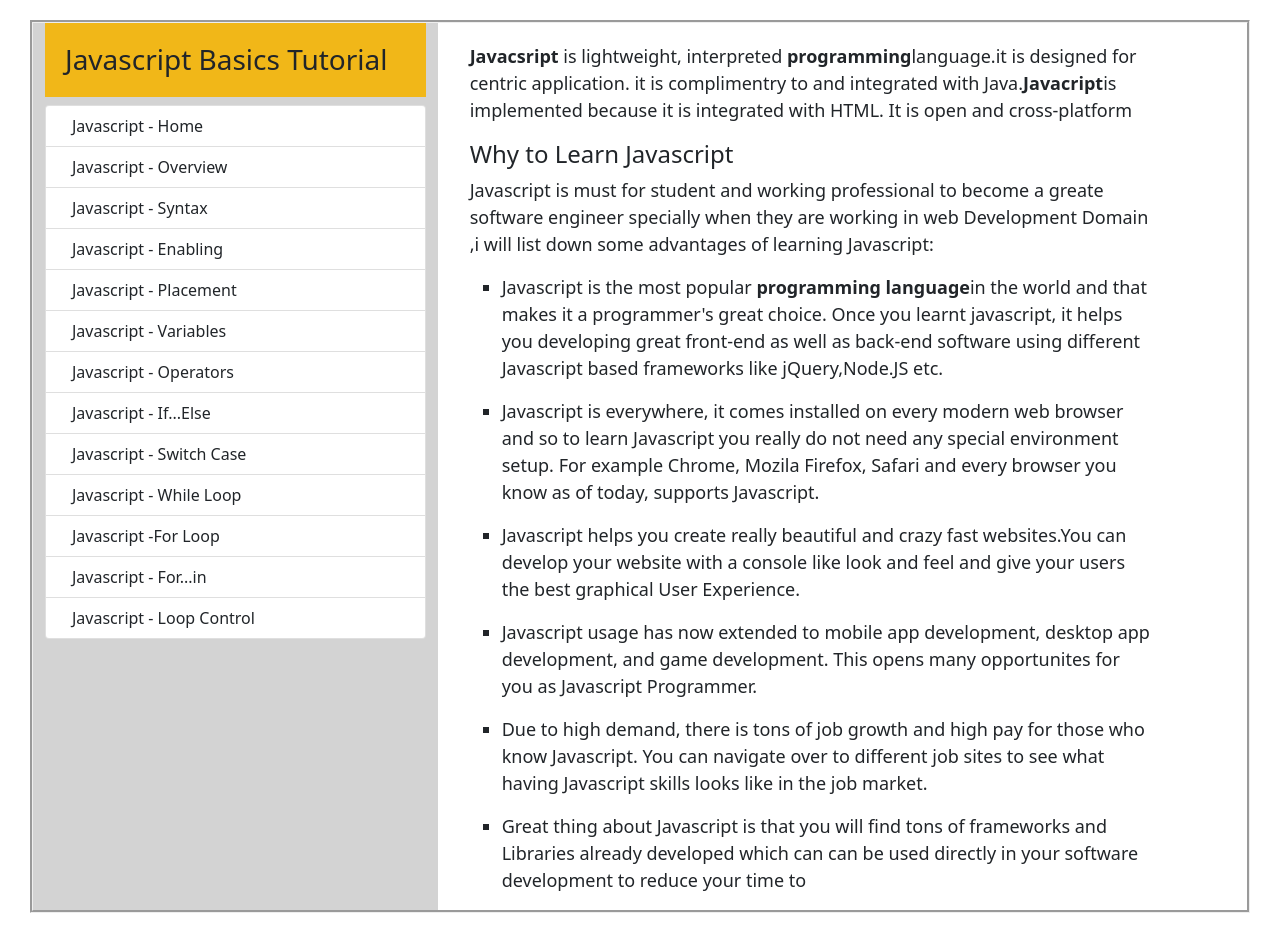
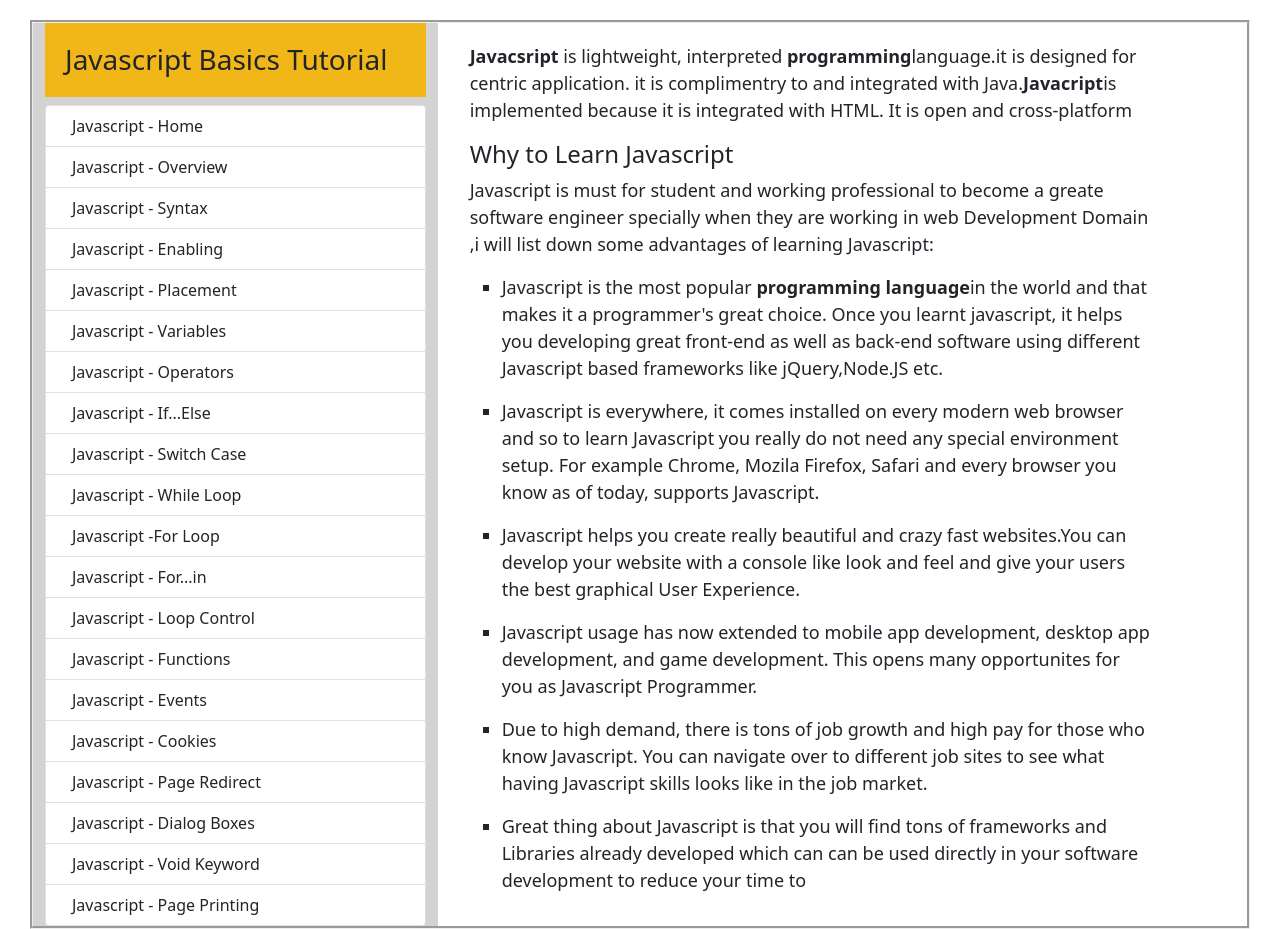
Before and after one commit to Vukkisila-Shobhitha/Task08-TechnicalDocumentation2, a plain HTML site: page index.html in a window 1280 px wide. Drawn offline with nearby package versions, Linux system fonts and the light colour scheme.

Commit message:
Update index.html

```diff
--- a/index.html
+++ b/index.html
@@ -28,7 +28,13 @@
                 <a href="#" class="list-group-item list-group-item-action items"><i class="fa fa-plus dist" aria-hidden="true"></i>Javascript -For Loop</a>
                 <a href="#" class="list-group-item list-group-item-action items"><i class="fa fa-plus dist" aria-hidden="true"></i>Javascript - For...in</a>
                 <a href="#" class="list-group-item list-group-item-action items "><i class="fa fa-plus dist" aria-hidden="true"></i>Javascript - Loop Control</a>
-
+                <a href="#" class="list-group-item list-group-item-action items "><i class="fa fa-plus dist" aria-hidden="true"></i>Javascript - Functions</a>
+                <a href="#" class="list-group-item list-group-item-action items "><i class="fa fa-plus dist" aria-hidden="true"></i>Javascript - Events</a>
+                <a href="#" class="list-group-item list-group-item-action items "><i class="fa fa-plus dist" aria-hidden="true"></i>Javascript - Cookies</a>
+                <a href="#" class="list-group-item list-group-item-action items "><i class="fa fa-plus dist" aria-hidden="true"></i>Javascript - Page Redirect</a>
+                <a href="#" class="list-group-item list-group-item-action items "><i class="fa fa-plus dist" aria-hidden="true"></i>Javascript - Dialog Boxes</a>
+                <a href="#" class="list-group-item list-group-item-action items "><i class="fa fa-plus dist" aria-hidden="true"></i>Javascript - Void Keyword</a>
+                <a href="#" class="list-group-item list-group-item-action items "><i class="fa fa-plus dist" aria-hidden="true"></i>Javascript - Page Printing</a>
             </div>
         </div>
             <div class="col-7 col-sm-7 content">
```
